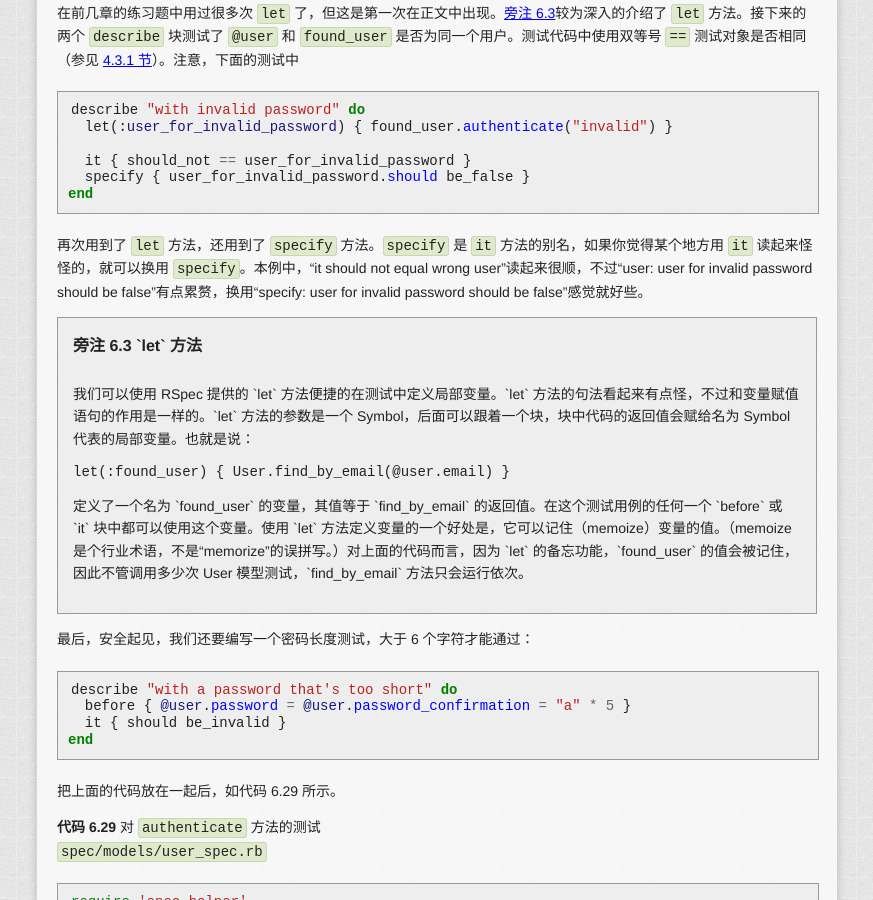
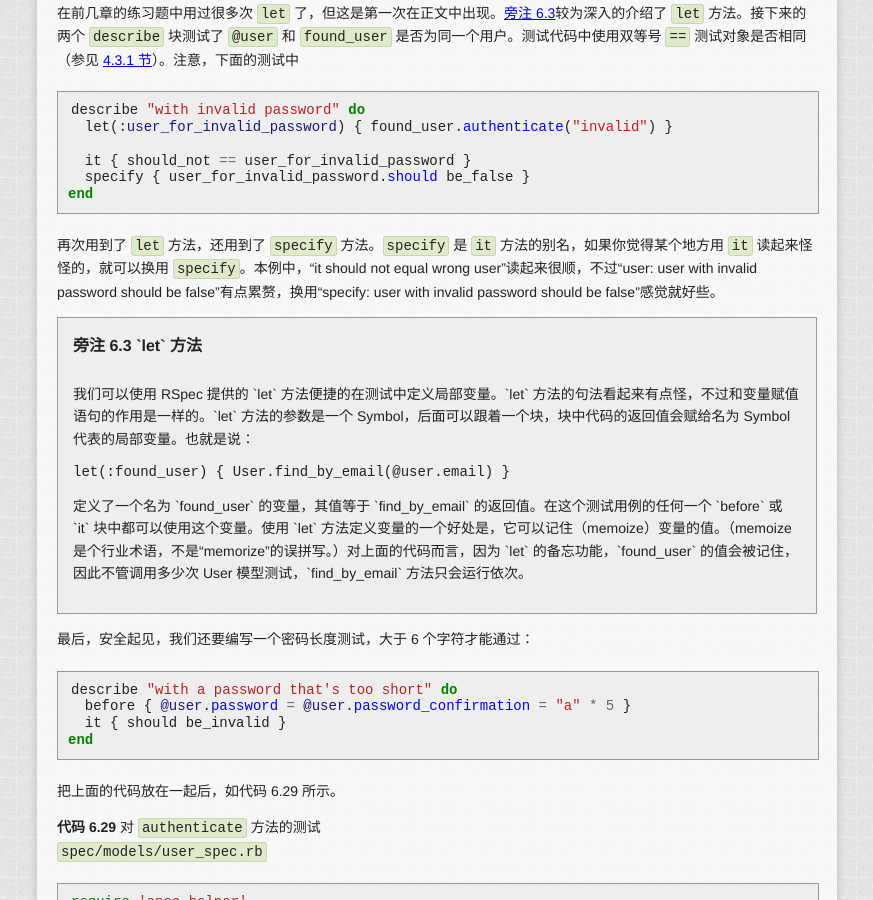
Before and after one commit to AndorChen/rails-tutorial-2nd-cn, a Jekyll site: the page built from chapter6.md, in a window 1280 px wide and 900 px high, scrolled down 29223 px. Shown: the whole window, without its empty margins (203-1076 px from the left). Built offline with Jekyll 4.4.1, drawn with Linux system fonts in a browser that asks for light colours; nearby versions of some CDN libraries; library files that are not in the unit come from our copies; Markdown is read by kramdown in place of the engine named in the settings.

Commit message:
修正一个错误

```diff
--- a/chapter6.md
+++ b/chapter6.md
@@ -1325,7 +1325,7 @@ describe "with invalid password" do
 end
 {% endhighlight %}
 
-再次用到了 `let` 方法，还用到了 `specify` 方法。`specify` 是 `it` 方法的别名，如果你觉得某个地方用 `it` 读起来怪怪的，就可以换用 `specify`。本例中，“it should not equal wrong user”读起来很顺，不过“user: user for invalid password should be false”有点累赘，换用“specify: user for invalid password should be false”感觉就好些。
+再次用到了 `let` 方法，还用到了 `specify` 方法。`specify` 是 `it` 方法的别名，如果你觉得某个地方用 `it` 读起来怪怪的，就可以换用 `specify`。本例中，“it should not equal wrong user”读起来很顺，不过“user: user with invalid password should be false”有点累赘，换用“specify: user with invalid password should be false”感觉就好些。
 
 <div id="box-6-3" class="aside">
     <h4>旁注 6.3 `let` 方法</h4>
```
